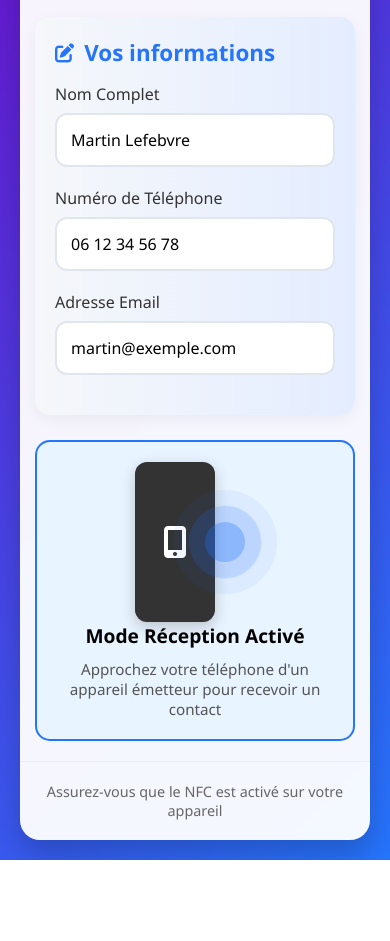
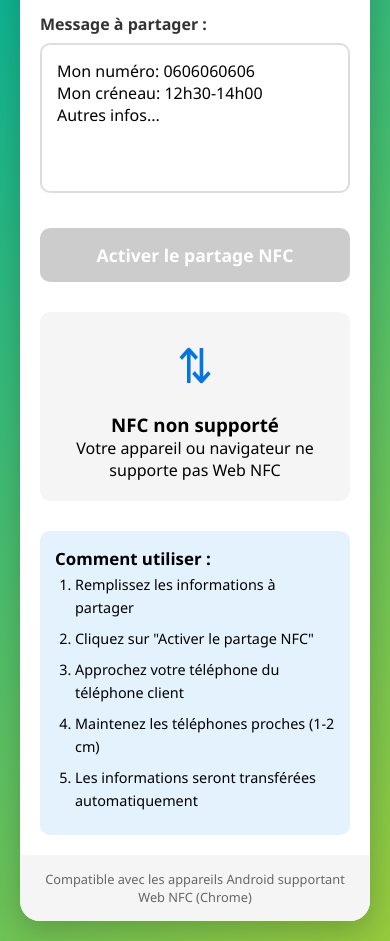
Before and after one commit to Lost-Cyrano/NFC, a plain HTML site: page index.html in a window 390 px wide. Shown: the part 150-1091 px from the top of the page. Before the commit the page ends 1010 px from the top, so only its background shows below. Drawn offline with Linux system fonts and the light colour scheme.

Commit message:
Update index.html

```diff
--- a/index.html
+++ b/index.html
@@ -3,8 +3,7 @@
 <head>
     <meta charset="UTF-8">
     <meta name="viewport" content="width=device-width, initial-scale=1.0">
-    <title>Partage Contact NFC</title>
-    <link rel="stylesheet" href="https://cdnjs.cloudflare.com/ajax/libs/font-awesome/6.4.0/css/all.min.css">
+    <title>Contactless Share - Partage sans contact</title>
     <style>
         * {
             margin: 0;
@@ -14,7 +13,7 @@
         }
 
         body {
-            background: linear-gradient(135deg, #6a11cb 0%, #2575fc 100%);
+            background: linear-gradient(135deg, #00b09b, #96c93d);
             min-height: 100vh;
             display: flex;
             justify-content: center;
@@ -23,244 +22,126 @@
         }
 
         .container {
-            background: rgba(255, 255, 255, 0.95);
+            background: white;
             border-radius: 20px;
-            box-shadow: 0 15px 30px rgba(0, 0, 0, 0.2);
+            box-shadow: 0 10px 30px rgba(0,0,0,0.2);
             width: 100%;
             max-width: 500px;
             overflow: hidden;
-            position: relative;
         }
 
-        .header {
-            background: linear-gradient(to right, #2575fc, #6a11cb);
+        header {
+            background: linear-gradient(to right, #0575e6, #021b79);
             color: white;
-            padding: 25px;
+            padding: 30px 20px;
             text-align: center;
-            position: relative;
         }
 
-        .header h1 {
+        h1 {
             font-size: 1.8rem;
             margin-bottom: 10px;
         }
 
-        .header p {
-            font-size: 1rem;
+        .subtitle {
             opacity: 0.9;
+            font-size: 0.95rem;
         }
 
         .content {
             padding: 30px;
         }
 
-        .info-card {
-            background: linear-gradient(to right, #f5f7fa, #e4edff);
-            border-radius: 15px;
-            padding: 20px;
-            margin-bottom: 25px;
-            box-shadow: 0 5px 15px rgba(0, 0, 0, 0.05);
-        }
-
-        .info-card h2 {
-            color: #2575fc;
-            margin-bottom: 15px;
-            font-size: 1.4rem;
-            display: flex;
-            align-items: center;
-            gap: 10px;
-        }
-
-        .info-card h2 i {
-            font-size: 1.2rem;
-        }
-
-        .input-group {
+        .form-group {
             margin-bottom: 20px;
         }
 
-        .input-group label {
+        label {
             display: block;
             margin-bottom: 8px;
+            font-weight: 600;
             color: #333;
-            font-weight: 500;
         }
 
-        .input-group input {
+        textarea {
             width: 100%;
-            padding: 14px;
-            border: 2px solid #e1e5ee;
-            border-radius: 12px;
-            font-size: 16px;
-            transition: border-color 0.3s;
+            padding: 15px;
+            border: 2px solid #ddd;
+            border-radius: 10px;
+            min-height: 150px;
+            resize: none;
+            font-size: 1rem;
         }
 
-        .input-group input:focus {
-            border-color: #2575fc;
-            outline: none;
+        .btn {
+            background: linear-gradient(to right, #00c853, #64dd17);
+            color: white;
+            border: none;
+            padding: 15px;
+            width: 100%;
+            border-radius: 10px;
+            font-size: 1.1rem;
+            font-weight: 600;
+            cursor: pointer;
+            margin-top: 10px;
+            transition: all 0.3s;
         }
 
-        .status-card {
-            background: #f8f9ff;
-            border-radius: 15px;
-            padding: 20px;
-            text-align: center;
-            margin-top: 20px;
-            min-height: 150px;
-            display: flex;
-            flex-direction: column;
-            justify-content: center;
-            align-items: center;
-            transition: all 0.3s ease;
+        .btn:hover {
+            transform: translateY(-2px);
+            box-shadow: 0 5px 15px rgba(0,0,0,0.1);
         }
 
-        .status-card.receiving {
-            background: #e8f4ff;
-            border: 2px solid #2575fc;
+        .btn:disabled {
+            background: #ccc;
+            cursor: not-allowed;
+            transform: none;
         }
 
-        .status-card.sending {
-            background: #e6f7ee;
-            border: 2px solid #28a745;
+        .nfc-status {
+            text-align: center;
+            margin: 30px 0;
+            padding: 20px;
+            border-radius: 10px;
+            background: #f5f5f5;
         }
 
-        .status-icon {
+        .nfc-icon {
             font-size: 3rem;
             margin-bottom: 15px;
+            color: #0575e6;
         }
 
-        .status-card.receiving .status-icon {
-            color: #2575fc;
-            animation: pulse 2s infinite;
-        }
-
-        .status-card.sending .status-icon {
-            color: #28a745;
-            animation: pulse 1.5s infinite;
-        }
-
-        .status-text {
-            font-size: 1.2rem;
-            font-weight: 600;
-            margin-bottom: 10px;
-        }
-
-        .status-desc {
-            color: #555;
-            font-size: 0.95rem;
-        }
-
-        .received-card {
-            background: #fff;
-            border-radius: 15px;
-            padding: 20px;
+        .instructions {
+            background: #e3f2fd;
+            padding: 15px;
+            border-radius: 10px;
             margin-top: 20px;
-            box-shadow: 0 5px 15px rgba(0, 0, 0, 0.05);
-            border-left: 5px solid #28a745;
-            display: none;
-        }
-
-        .received-card h3 {
-            color: #28a745;
-            margin-bottom: 15px;
-            display: flex;
-            align-items: center;
-            gap: 10px;
-        }
-
-        .contact-info {
-            padding: 15px;
-            background: #f8f9ff;
-            border-radius: 10px;
-            font-size: 1.1rem;
+            font-size: 0.9rem;
             line-height: 1.6;
         }
 
-        .contact-info div {
-            margin-bottom: 10px;
-            display: flex;
-            align-items: center;
-            gap: 10px;
+        .instructions ol {
+            padding-left: 20px;
         }
 
-        .contact-info i {
-            width: 25px;
-            color: #2575fc;
+        .instructions li {
+            margin-bottom: 8px;
         }
 
-        .footer {
+        footer {
             text-align: center;
-            padding: 20px;
+            padding: 15px;
+            background: #f5f5f5;
+            font-size: 0.8rem;
             color: #666;
-            font-size: 0.9rem;
-            border-top: 1px solid #eee;
         }
 
-        @keyframes pulse {
-            0% { transform: scale(1); }
-            50% { transform: scale(1.05); }
-            100% { transform: scale(1); }
-        }
-
-        .nfc-animation {
-            width: 120px;
-            height: 120px;
-            position: relative;
-            margin: 20px auto;
-        }
-
-        .phone {
-            width: 80px;
-            height: 160px;
-            background: #333;
-            border-radius: 12px;
-            position: absolute;
-            left: 0;
-            top: 50%;
-            transform: translateY(-50%);
-            display: flex;
-            justify-content: center;
-            align-items: center;
-            color: white;
-            font-size: 2rem;
-            box-shadow: 0 5px 15px rgba(0,0,0,0.2);
-        }
-
-        .waves {
-            position: absolute;
-            width: 40px;
-            height: 40px;
-            background: rgba(37, 117, 252, 0.3);
-            border-radius: 50%;
-            left: 70px;
-            top: 50%;
-            transform: translateY(-50%);
-            animation: wave 2s infinite;
-        }
-
-        .waves:nth-child(3) {
-            animation-delay: 0.5s;
-        }
-
-        .waves:nth-child(4) {
-            animation-delay: 1s;
-        }
-
-        @keyframes wave {
-            0% { transform: translateY(-50%) scale(1); opacity: 1; }
-            100% { transform: translateY(-50%) scale(3); opacity: 0; }
-        }
-
-        @media (max-width: 480px) {
-            .header {
-                padding: 20px 15px;
+        @media (max-width: 600px) {
+            .content {
+                padding: 20px;
             }
 
-            .content {
-                padding: 20px 15px;
-            }
-
-            .header h1 {
+            h1 {
                 font-size: 1.5rem;
             }
         }
@@ -268,173 +149,149 @@
 </head>
 <body>
     <div class="container">
-        <div class="header">
-            <h1><i class="fas fa-phone-alt"></i> Partage de Contact NFC</h1>
-            <p>Partagez vos informations de contact en un simple contact</p>
-        </div>
+        <header>
+            <h1>Contactless Share</h1>
+            <p class="subtitle">Partage d'informations par NFC</p>
+        </header>
 
         <div class="content">
-            <div class="info-card">
-                <h2><i class="fas fa-edit"></i> Vos informations</h2>
-                <div class="input-group">
-                    <label for="name">Nom Complet</label>
-                    <input type="text" id="name" placeholder="Ex: Jean Dupont" value="Martin Lefebvre">
-                </div>
-
-                <div class="input-group">
-                    <label for="phone">Numéro de Téléphone</label>
-                    <input type="tel" id="phone" placeholder="Ex: 06 12 34 56 78" value="06 12 34 56 78">
-                </div>
-
-                <div class="input-group">
-                    <label for="email">Adresse Email</label>
-                    <input type="email" id="email" placeholder="Ex: contact@exemple.com" value="martin@exemple.com">
-                </div>
+            <div class="form-group">
+                <label for="message">Message à partager :</label>
+                <textarea id="message" placeholder="Écrivez ici les informations à partager...">Mon numéro: 0606060606
+Mon créneau: 12h30-14h00
+Autres infos...</textarea>
             </div>
 
-            <div class="status-card" id="statusCard">
-                <div class="nfc-animation">
-                    <div class="phone"><i class="fas fa-mobile-alt"></i></div>
-                    <div class="waves"></div>
-                    <div class="waves"></div>
-                    <div class="waves"></div>
-                </div>
-                <div class="status-text" id="statusText">En attente de transmission</div>
-                <div class="status-desc" id="statusDesc">Approchez votre téléphone d'un autre appareil pour partager vos informations</div>
+            <button id="shareBtn" class="btn">
+                Activer le partage NFC
+            </button>
+
+            <div class="nfc-status">
+                <div class="nfc-icon">⇅</div>
+                <h3 id="statusText">Prêt à partager</h3>
+                <p id="detailText">Approchez les téléphones dos à dos</p>
             </div>
 
-            <div class="received-card" id="receivedCard">
-                <h3><i class="fas fa-check-circle"></i> Contact Reçu !</h3>
-                <div class="contact-info" id="contactInfo">
-                    <!-- Les informations de contact reçues seront affichées ici -->
-                </div>
+            <div class="instructions">
+                <h3>Comment utiliser :</h3>
+                <ol>
+                    <li>Remplissez les informations à partager</li>
+                    <li>Cliquez sur "Activer le partage NFC"</li>
+                    <li>Approchez votre téléphone du téléphone client</li>
+                    <li>Maintenez les téléphones proches (1-2 cm)</li>
+                    <li>Les informations seront transférées automatiquement</li>
+                </ol>
             </div>
         </div>
 
-        <div class="footer">
-            <p>Assurez-vous que le NFC est activé sur votre appareil</p>
-        </div>
+        <footer>
+            Compatible avec les appareils Android supportant Web NFC (Chrome)
+        </footer>
     </div>
 
     <script>
         document.addEventListener('DOMContentLoaded', () => {
-            const statusCard = document.getElementById('statusCard');
+            const shareBtn = document.getElementById('shareBtn');
             const statusText = document.getElementById('statusText');
-            const statusDesc = document.getElementById('statusDesc');
-            const receivedCard = document.getElementById('receivedCard');
-            const contactInfo = document.getElementById('contactInfo');
+            const detailText = document.getElementById('detailText');
+            const messageInput = document.getElementById('message');
 
-            // Simuler la compatibilité NFC
-            const isNfcSupported = true;
+            let writer;
+            let isSharing = false;
 
-            // Simuler le statut NFC
-            let nfcActive = true;
-
-            // Vérifier la compatibilité et l'activation du NFC
-            function checkNfcStatus() {
-                if (!isNfcSupported) {
-                    statusText.textContent = "NFC non supporté";
-                    statusDesc.textContent = "Votre appareil ne supporte pas la communication NFC";
-                    statusCard.classList.remove('receiving', 'sending');
-                    return false;
-                }
-
-                if (!nfcActive) {
-                    statusText.textContent = "NFC désactivé";
-                    statusDesc.textContent = "Veuillez activer le NFC dans les paramètres de votre appareil";
-                    statusCard.classList.remove('receiving', 'sending');
-                    return false;
-                }
-
-                return true;
+            // Vérifier la compatibilité NFC
+            if (!('NDEFReader' in window)) {
+                statusText.textContent = "NFC non supporté";
+                detailText.textContent = "Votre appareil ou navigateur ne supporte pas Web NFC";
+                shareBtn.disabled = true;
+                return;
             }
 
-            // Mettre à jour le statut pour la réception
-            function setReceivingMode() {
-                if (!checkNfcStatus()) return;
+            shareBtn.addEventListener('click', async () => {
+                try {
+                    if (!isSharing) {
+                        // Commencer le partage NFC
+                        writer = new NDEFReader();
 
-                statusCard.classList.add('receiving');
-                statusCard.classList.remove('sending');
-                statusText.textContent = "Mode Réception Activé";
-                statusDesc.textContent = "Approchez votre téléphone d'un appareil émetteur pour recevoir un contact";
-            }
+                        await writer.scan();
+                        isSharing = true;
+                        shareBtn.textContent = "Arrêter le partage";
+                        statusText.textContent = "Partage activé";
+                        detailText.textContent = "Approchez les téléphones...";
 
-            // Mettre à jour le statut pour l'émission
-            function setSendingMode() {
-                if (!checkNfcStatus()) return;
+                        writer.onreading = event => {
+                            const message = messageInput.value;
+                            const record = {
+                                recordType: "mime",
+                                mediaType: "text/plain",
+                                data: new TextEncoder().encode(message)
+                            };
 
-                statusCard.classList.add('sending');
-                statusCard.classList.remove('receiving');
-                statusText.textContent = "Prêt à Transmettre";
-                statusDesc.textContent = "Approchez votre téléphone d'un appareil récepteur pour partager vos informations";
-            }
+                            // Écrire sur le tag NFC
+                            writer.write({
+                                records: [record]
+                            }).then(() => {
+                                statusText.textContent = "Transfert réussi!";
+                                detailText.textContent = "Les informations ont été envoyées";
 
-            // Simuler la réception d'un contact
-            function simulateContactReception() {
-                if (!checkNfcStatus()) return;
+                                // Réinitialiser après 3 secondes
+                                setTimeout(() => {
+                                    if (isSharing) {
+                                        statusText.textContent = "Partage activé";
+                                        detailText.textContent = "Approchez les téléphones...";
+                                    }
+                                }, 3000);
+                            }).catch(err => {
+                                console.error("Erreur d'écriture:", err);
+                                statusText.textContent = "Erreur de transfert";
+                                detailText.textContent = "Veuillez réessayer";
+                            });
+                        };
 
-                // Simuler un délai de transmission
-                statusText.textContent = "Transmission en cours...";
-                statusDesc.textContent = "Maintenez les appareils en contact";
+                        writer.onreadingerror = () => {
+                            statusText.textContent = "Erreur de lecture";
+                            detailText.textContent = "Veuillez réessayer";
+                        };
+                    } else {
+                        // Arrêter le partage NFC
+                        isSharing = false;
+                        shareBtn.textContent = "Activer le partage NFC";
+                        statusText.textContent = "Partage désactivé";
+                        detailText.textContent = "Cliquez pour activer";
 
-                setTimeout(() => {
-                    // Afficher les informations reçues
-                    receivedCard.style.display = 'block';
-                    contactInfo.innerHTML = `
-                        <div><i class="fas fa-user"></i> <strong>Nom:</strong> Sophie Martin</div>
-                        <div><i class="fas fa-phone"></i> <strong>Téléphone:</strong> 07 89 12 34 56</div>
-                        <div><i class="fas fa-envelope"></i> <strong>Email:</strong> sophie@exemple.com</div>
-                        <div><i class="fas fa-building"></i> <strong>Société:</strong> Solutions Innovantes</div>
-                    `;
-
-                    // Remettre en mode réception après 10 secondes
-                    setTimeout(setReceivingMode, 10000);
-                }, 2000);
-            }
-
-            // Simuler le partage d'un contact
-            function simulateContactSharing() {
-                if (!checkNfcStatus()) return;
-
-                setSendingMode();
-
-                // Simuler un délai de transmission
-                statusText.textContent = "Transmission en cours...";
-                statusDesc.textContent = "Maintenez les appareils en contact";
-
-                setTimeout(() => {
-                    statusText.textContent = "Transmission réussie !";
-                    statusDesc.textContent = "Les informations ont été transmises avec succès";
-
-                    // Remettre en mode réception après 5 secondes
-                    setTimeout(setReceivingMode, 5000);
-                }, 2000);
-            }
-
-            // Démarrer en mode réception
-            setReceivingMode();
-
-            // Simuler un contact NFC (pour démonstration)
-            statusCard.addEventListener('click', () => {
-                if (statusCard.classList.contains('receiving')) {
-                    simulateContactReception();
-                } else if (statusCard.classList.contains('sending')) {
-                    simulateContactSharing();
+                        if (writer) {
+                            // Fermer la connexion NFC
+                            writer.onreading = null;
+                            writer.onreadingerror = null;
+                        }
+                    }
+                } catch (err) {
+                    console.error("Erreur NFC:", err);
+                    statusText.textContent = "Erreur NFC";
+                    detailText.textContent = err.message || "Une erreur est survenue";
+                    isSharing = false;
+                    shareBtn.textContent = "Activer le partage NFC";
                 }
             });
 
-            // Changer de mode si l'utilisateur modifie les champs
-            const inputs = document.querySelectorAll('input');
-            inputs.forEach(input => {
-                input.addEventListener('input', () => {
-                    const hasData = Array.from(inputs).some(input => input.value.trim() !== '');
-                    if (hasData) {
-                        setSendingMode();
-                    } else {
-                        setReceivingMode();
+            // Vérifier les permissions
+            async function checkPermissions() {
+                try {
+                    const status = await navigator.permissions.query({
+                        name: 'nfc'
+                    });
+
+                    if (status.state === 'denied') {
+                        statusText.textContent = "Permission refusée";
+                        detailText.textContent = "Veuillez autoriser l'accès NFC dans les paramètres";
+                        shareBtn.disabled = true;
                     }
-                });
-            });
+                } catch (err) {
+                    console.log("L'API Permissions n'est pas supportée");
+                }
+            }
+
+            checkPermissions();
         });
     </script>
 </body>
```
